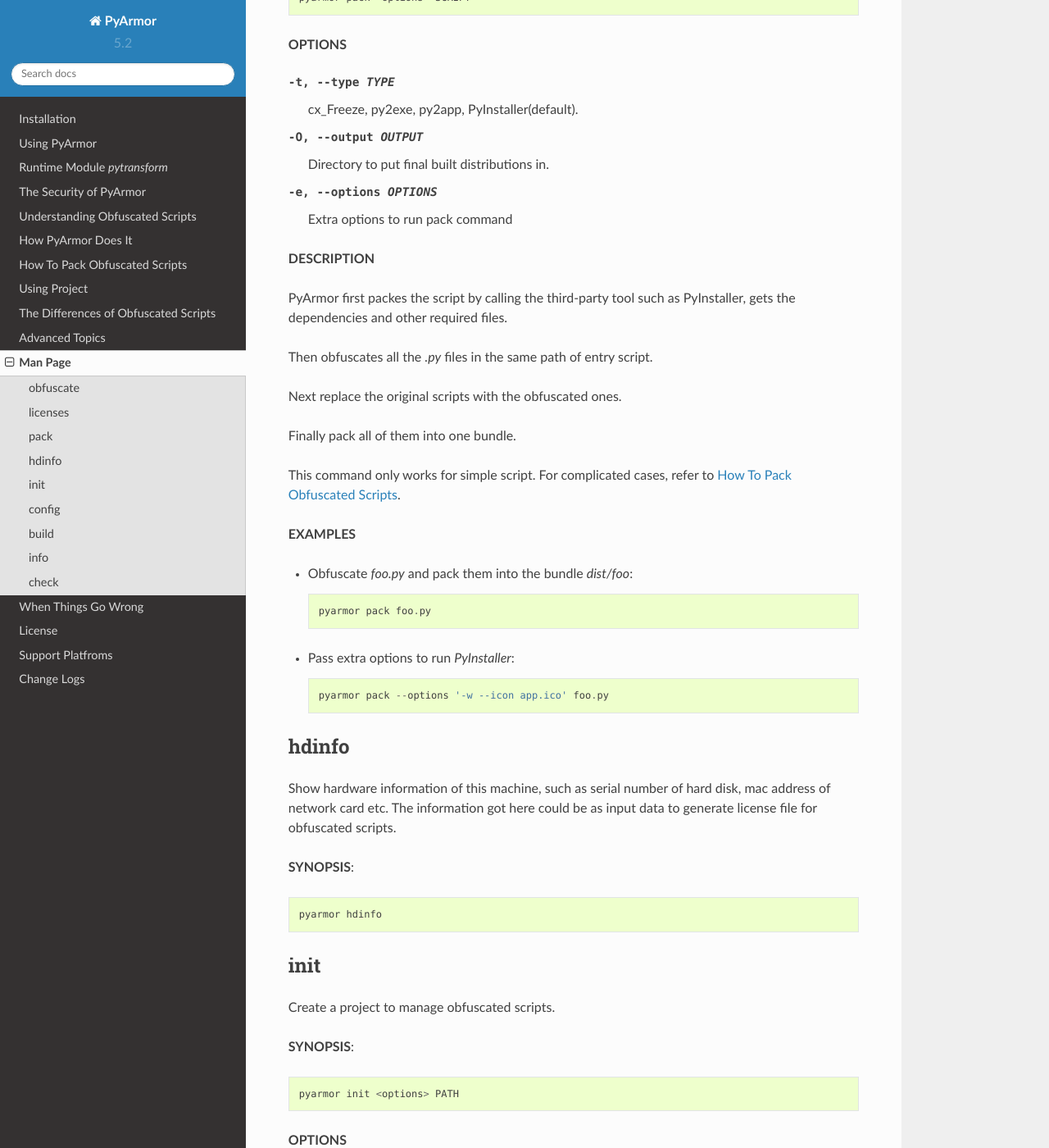
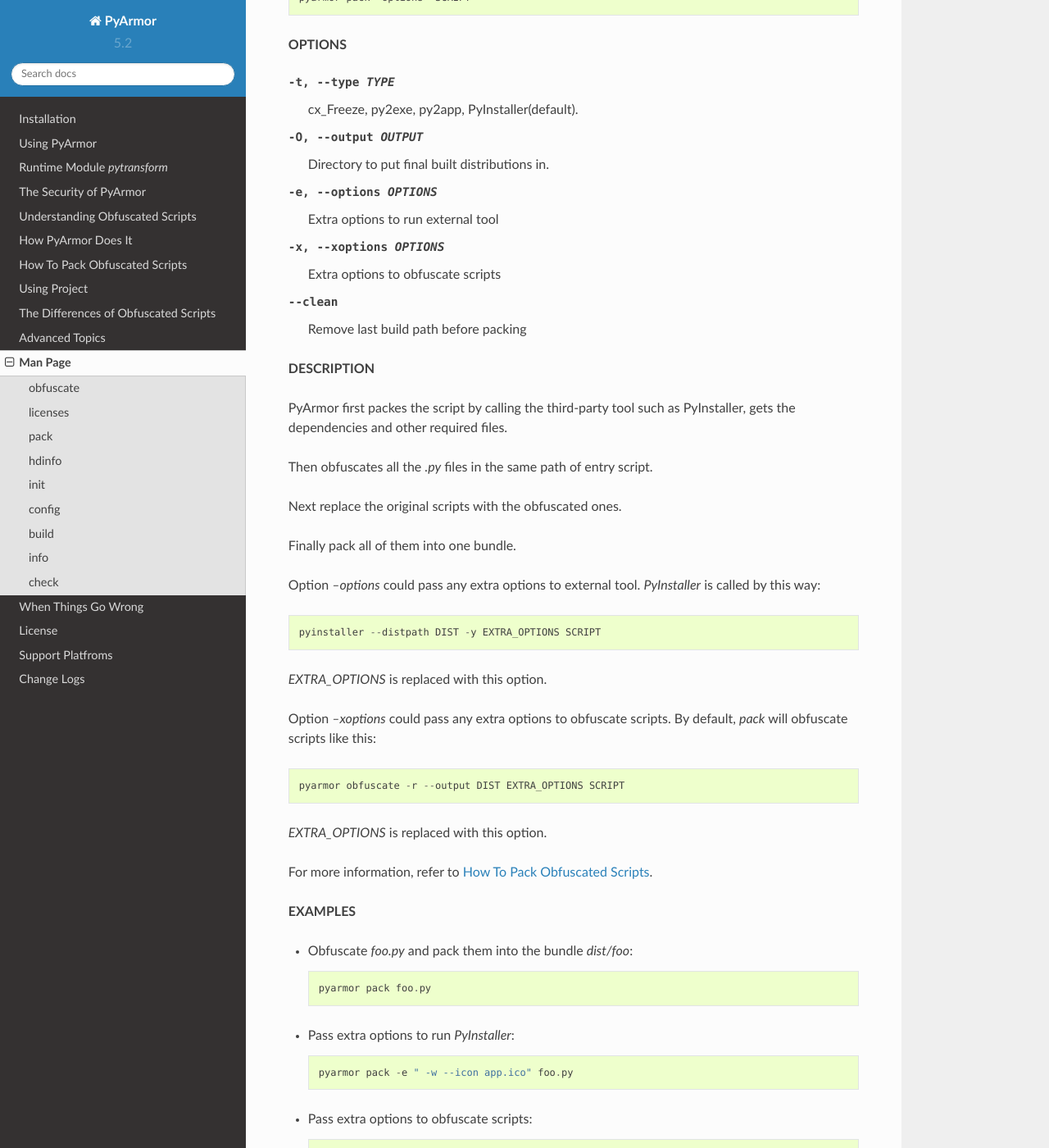
Before and after one commit to dashingsoft/pyarmor, a Sphinx documentation site: the page built from docs/man.rst, in a window 1280 px wide and 1400 px high, scrolled down 4605 px. Shown: the whole window at 82% size. Built offline with Sphinx 7.4.7 and the Read the Docs theme 2.0.0, drawn with Linux system fonts in a browser that asks for light colours; cross-references to code outside the pages are shown as plain code; some of the changed text lies outside the part shown.

Commit message:
Refine pack document

```diff
--- a/docs/man.rst
+++ b/docs/man.rst
@@ -183,9 +183,11 @@
 
 **OPTIONS**
 
--t, --type TYPE        cx_Freeze, py2exe, py2app, PyInstaller(default).
--O, --output OUTPUT    Directory to put final built distributions in.
--e, --options OPTIONS  Extra options to run pack command
+-t, --type TYPE         cx_Freeze, py2exe, py2app, PyInstaller(default).
+-O, --output OUTPUT     Directory to put final built distributions in.
+-e, --options OPTIONS   Extra options to run external tool
+-x, --xoptions OPTIONS  Extra options to obfuscate scripts
+--clean                 Remove last build path before packing
 
 **DESCRIPTION**
 
@@ -198,8 +200,21 @@
 
 Finally pack all of them into one bundle.
 
-This command only works for simple script. For complicated cases,
-refer to :ref:`How to pack obfuscated scripts`.
+Option `--options` could pass any extra options to external
+tool. `PyInstaller` is called by this way::
+
+    pyinstaller --distpath DIST -y EXTRA_OPTIONS SCRIPT
+
+`EXTRA_OPTIONS` is replaced with this option.
+
+Option `--xoptions` could pass any extra options to obfuscate
+scripts. By default, `pack` will obfuscate scripts like this::
+
+    pyarmor obfuscate -r --output DIST EXTRA_OPTIONS SCRIPT
+
+`EXTRA_OPTIONS` is replaced with this option.
+
+For more information, refer to :ref:`How to pack obfuscated scripts`.
 
 **EXAMPLES**
 
@@ -209,7 +224,11 @@
 
 * Pass extra options to run `PyInstaller`::
 
-    pyarmor pack --options '-w --icon app.ico' foo.py
+    pyarmor pack -e " -w --icon app.ico" foo.py
+
+* Pass extra options to obfuscate scripts::
+
+    pyarmor pack -x " --exclude venv,test" foo.py
 
 
 .. _hdinfo:
--- a/docs/pack-obfuscated-scripts.rst
+++ b/docs/pack-obfuscated-scripts.rst
@@ -44,7 +44,9 @@
     a.scripts[-1] = 'hello', 'dist/obf/hello.py', 'PYSOURCE'
     for i in range(len(a.pure)):
         if a.pure[i][1].startswith(a.pathex[0]):
-            a.pure[i] = a.pure[i][0], a.pure[i][1].replace(a.pathex[0], os.path.abspath('dist/obf')), a.pure[i][2]
+            x = a.pure[i][1].replace(a.pathex[0], os.path.abspath('dist/obf'))
+            if os.path.exists(x):
+                a.pure[i] = a.pure[i][0], x, a.pure[i][2]
 
 Run patched specfile to build final distribution::
 
```
